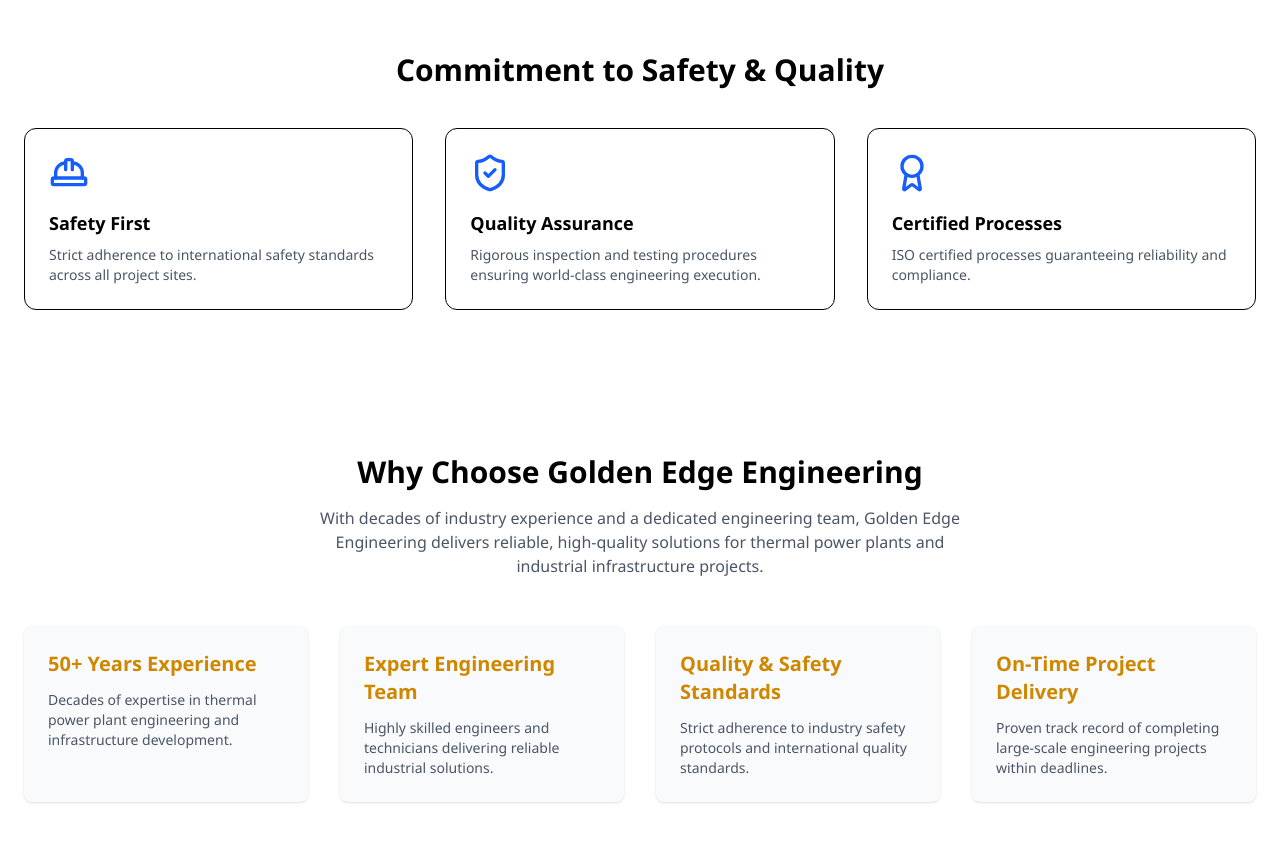
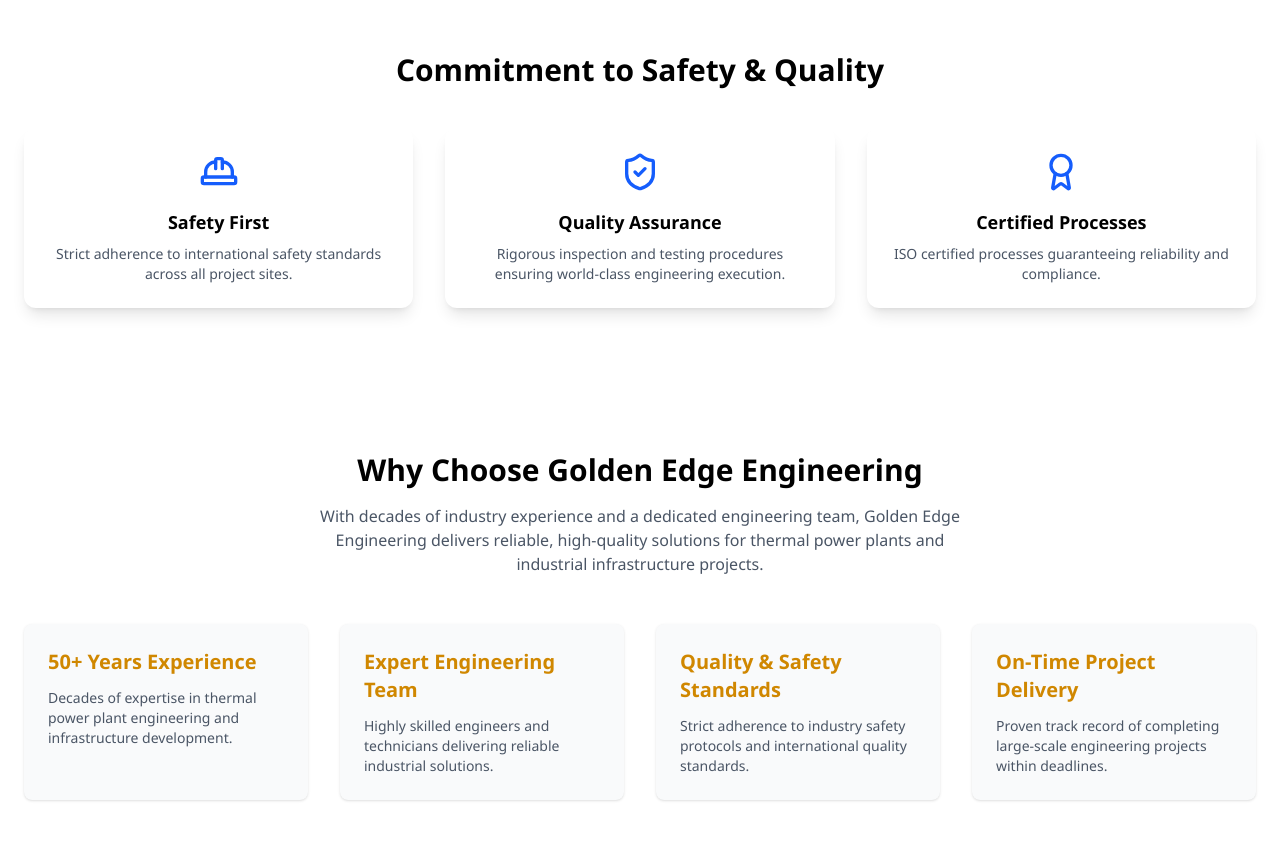
Before and after one commit to AltamashRaza3/Golden-Edge, a React (Vite) app: page / in a window 1280 px wide. Shown: the part 2720-3562 px from the top of the page. Built offline with nearby package versions, Linux system fonts and the light colour scheme.

Commit message:
saftey Quality styled

```diff
--- a/src/components/SafetyQuality.jsx
+++ b/src/components/SafetyQuality.jsx
@@ -30,9 +30,9 @@
           {items.map((item, i) => (
             <div
               key={i}
-              className="p-6 border rounded-xl hover:shadow-lg transition"
+              className="bg-white shadow-lg p-6 rounded-xl text-center hover:shadow-xl transition duration-300"
             >
-              <item.icon className="text-blue-600 mb-4" size={40} />
+              <item.icon className="mx-auto text-blue-600 mb-4" size={40} />
               <h3 className="font-semibold text-lg mb-2">{item.title}</h3>
               <p className="text-gray-600 text-sm">{item.desc}</p>
             </div>
```
